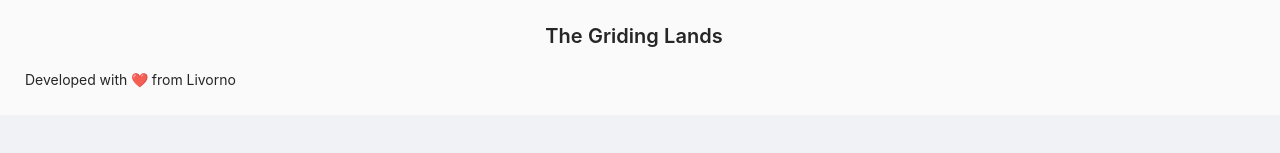
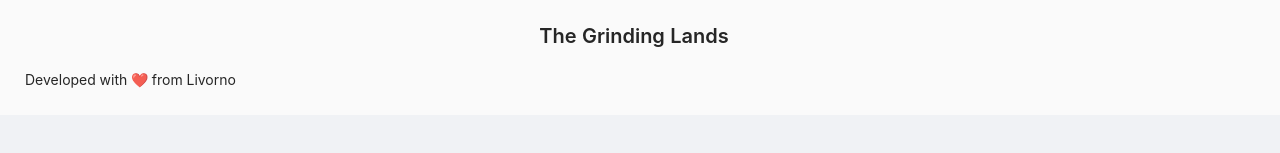
Before and after one commit to gianemi2/the-grinding-lands, a React (Create React App) app: page / in a window 1280 px wide. Shown: the top 153 px of the page. Built offline with nearby package versions, Linux system fonts and the light colour scheme.

Commit message:
Fixed typo issue

```diff
--- a/src/App.js
+++ b/src/App.js
@@ -16,7 +16,7 @@ function App() {
             <PageHeader
                 className="site-page-header"
                 onBack={false}
-                title="The Griding Lands"
+                title="The Grinding Lands"
                 style={{ backgroundColor: "#fafafa" }}
             >
                 <Descriptions size="small" column={1}>
```
